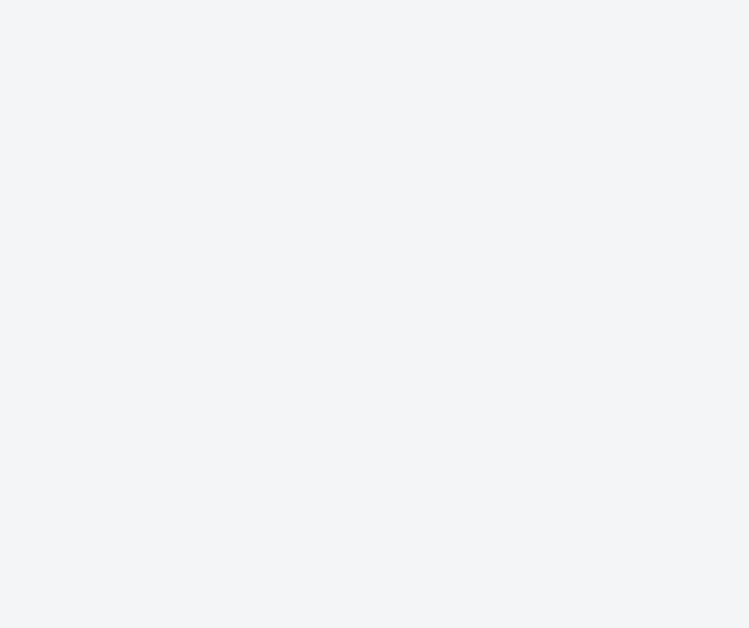
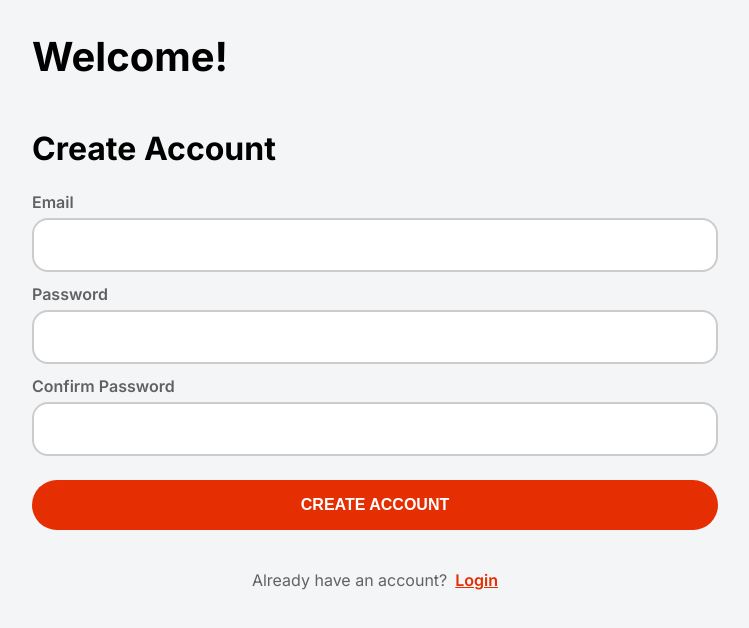
Before and after one commit to audemarsodato/ulalam, a React (Vite) app in the folder frontend/: page /signup in a window 1280 px wide. Before the commit this address had no page. Shown: the top 628 px of the page, without its empty margins (265-1014 px from the left). Built offline with nearby package versions, Linux system fonts and the light colour scheme; a web font is replaced by a local one.

Commit message:
feat: Add signup page and route

```diff
--- a/frontend/src/App.jsx
+++ b/frontend/src/App.jsx
@@ -12,6 +12,8 @@ import CookUlam from './pages/cook-ulam/CookUlam'
 import CookingHistory from './pages/cooking-history/CookingHistory'
 import MealPlanner from './pages/meal-planner/MealPlanner'
 import UserProfile from './pages/user-profile/UserProfile'
+import Signup from './pages/signup/Signup'
+import Login from './pages/login/Login'
 
 export default function App() {
 
@@ -21,6 +23,9 @@ export default function App() {
                                 <ScrollToTop />
 
                                 <Routes>
+                                        <Route path='/signup' element={<Signup />}/>
+                                        <Route path='/login' element={<Login />}/>
+
                                         <Route path='/' element={<Home />}/>
 
                                         <Route path='/ulams/create' element={<CreateUlam />}/>
--- /dev/null
+++ b/frontend/src/pages/login/Login.jsx
@@ -0,0 +1,4 @@
+
+export default function Login() {
+
+}
--- /dev/null
+++ b/frontend/src/pages/signup/Signup.css
@@ -0,0 +1,131 @@
+
+.signup-page__header {
+        display: flex;
+        flex-direction: column;
+        gap: 48px;
+        margin-bottom: 24px;
+}
+
+.signup__title {
+        font-size: var(--extra-large-header);
+}
+
+.signup__h2 {
+        /* font-size: var(--large-header); */
+        font-size: 32px;
+}
+
+.signup__form {
+        display: flex;
+        flex-direction: column;
+        gap: 12px;
+
+        margin-bottom: 40px;
+}
+
+.signup__form .label {
+        display: block;
+        margin-bottom: 6px;
+
+        font-weight: 600;
+        opacity: 60%;
+}
+
+.signup__form .input {
+        width: 100%;
+        padding: 16px;
+        font-size: var(--text-size);
+        font-weight: 600;
+
+        border: 2px solid #0003;
+        border-radius: 16px;
+        color: var(--text);
+        background-color: #fff;
+}
+
+.signup__form .input:focus {
+        border-color: var(--primary);
+        outline: none;
+}
+
+.signup__signup-button {
+        font-size: var(--text-size);
+        width: 100%;
+        padding: 1em;
+        margin-top: 12px;
+
+        font-weight: 700;
+        border: none;
+        border-radius: 50px;
+        color: #fff;
+        background-color: var(--primary);
+}
+
+.signup__actions-divider {
+        display: flex;
+        align-items: center;
+        justify-content: center;
+        gap: 12px;
+}
+
+.signup__actions-divider hr {
+        flex: auto;
+}
+
+.signup__other-options-label {
+        font-weight: 600;
+        opacity: 60%;
+}
+
+.signup__actions {
+        display: flex;
+        flex-direction: column;
+        gap: 24px;
+}
+
+.signup__login-prompt {
+        display: flex;
+        justify-content: center;
+        align-items: center;
+        gap: 8px;
+}
+
+.signup__login-label {
+        opacity: 60%;
+}
+
+.signup__login-button {
+        font-weight: 600;
+        color: var(--primary);
+}
+
+.signup__other-options {
+        display: flex;
+        justify-content: center;
+        align-items: center;
+        gap: 12px;
+}
+
+.signup__other-option {
+        display: flex;
+        justify-content: center;
+        align-items: center;
+
+        width: 96px;
+        height: 64px;
+
+        border-radius: 16px;
+        background-color: #fff;
+        border: 2px solid #0003;
+}
+
+.signup__other-option img {
+        width: 32px;
+        height: 32px;
+}
+
+.signup__other-option p {
+        font-size: 18px;
+        font-weight: 600;
+        opacity: 60%;
+}
--- /dev/null
+++ b/frontend/src/pages/signup/Signup.jsx
@@ -0,0 +1,53 @@
+import { Link } from 'react-router-dom'
+
+import './Signup.css'
+import googleIcon from '../../assets/icons/google-icon.svg'
+
+export default function Signup() {
+
+        return (
+                <section className="signup-page">
+                        <header className="signup-page__header">
+                                <h1 className="signup__title">Welcome!</h1>
+                                <h2 className="signup__h2">Create Account</h2>
+                        </header>
+
+                        {/* Error message component */}
+
+                        <form className="signup__form">
+                                <div className="signup__form__email-input">
+                                        <label for='email' className="signup__email label">Email</label>
+                                        <input type="email" name="email" id="email" className="signup__email input" />
+                                </div>
+                                <div className="signup__form__password-input">
+                                        <label for='password' className="signup__password label">Password</label>
+                                        <input type="password" name="password" id="password" className="signup__password input" />
+                                </div>
+                                <div className="signup__form__confirm-password-input">
+                                        <label for='confirm-password' className="signup__confirm-password label">Confirm Password</label>
+                                        <input type="password" name="confirm-password" id="confirm-password" className="signup__confirm-password input" />
+                                </div>
+
+                                <button type="button" className='signup__signup-button'>CREATE ACCOUNT</button>
+                        </form>
+
+                        <section className="signup__actions">
+                                {/* <div className="signup__actions-divider">
+                                        <hr />
+                                        <p className="signup__other-options-label">or signup with</p>
+                                        <hr />
+                                </div>
+
+                                <div className="signup__other-options">
+                                        <button className="signup__other-option"><img src={googleIcon} alt="google icon"/></button>
+                                        <button className="signup__other-option"><p>Guest</p></button>
+                                </div> */}
+
+                                <div className="signup__login-prompt">
+                                        <p className="signup__login-label">Already have an account?</p>
+                                        <Link className='signup__login-button' to={'/login'}>Login</Link>
+                                </div>
+                        </section>
+                </section>
+        )
+}
```
Also changed, not shown: frontend/src/assets/icons/google-icon.svg (added), frontend/src/pages/login/Login.css (added), 1 other file (tests, documents, lock files or other folders).
